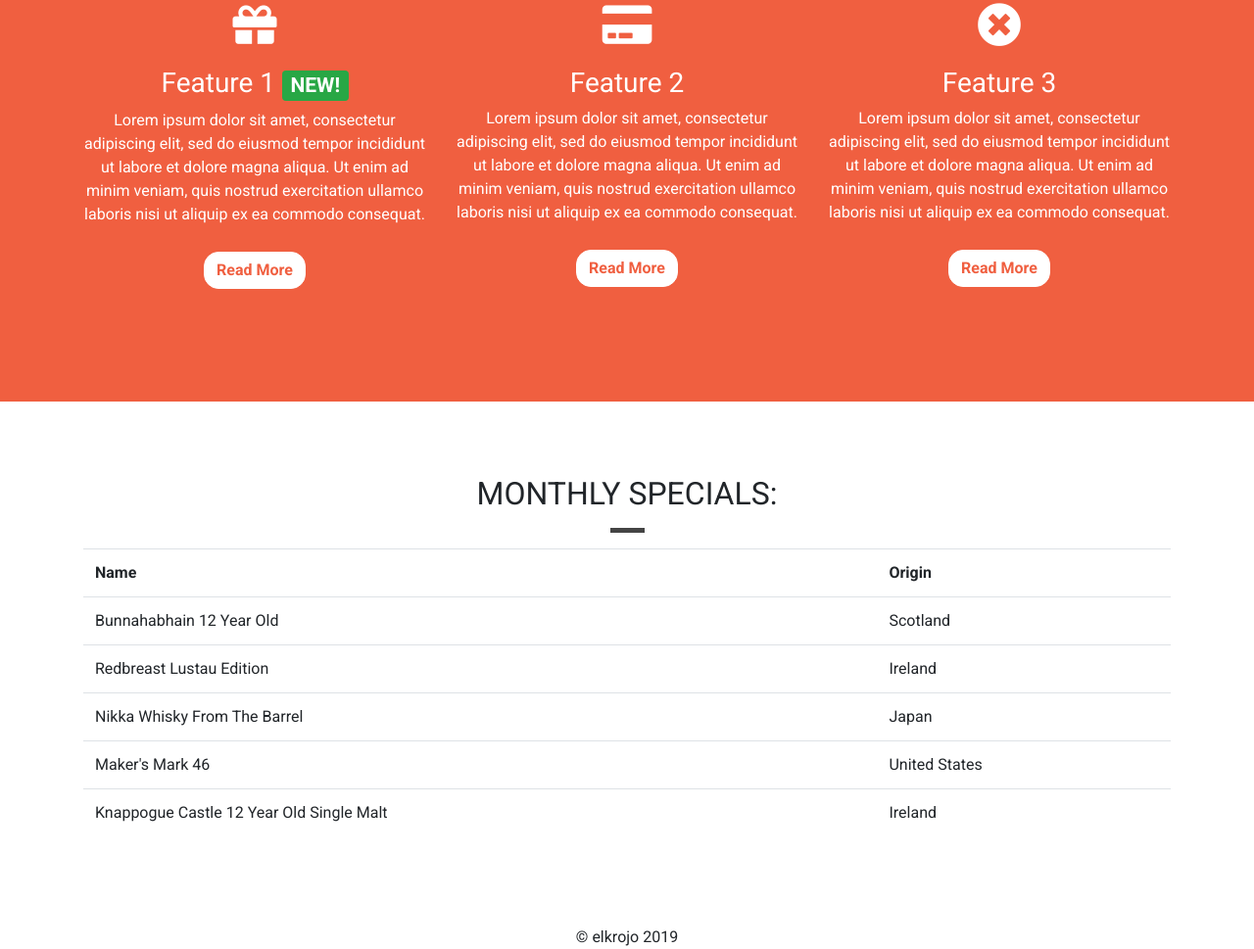
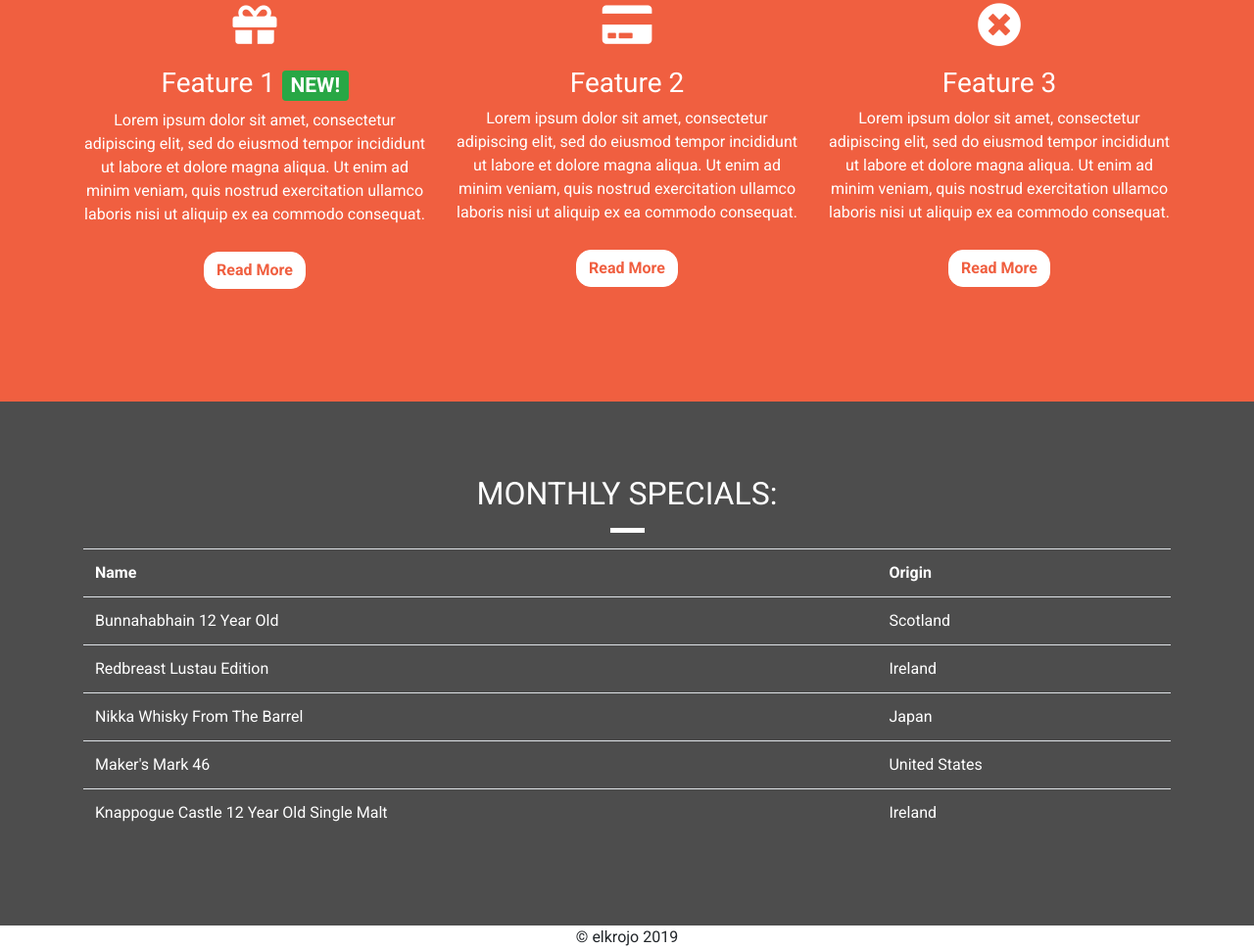
Before and after one commit to elkrojo/whiskey-drop, a plain HTML site: page index.html in a window 1280 px wide. Shown: the part 1344-2313 px from the top of the page at 98% size. Drawn offline with nearby package versions, Linux system fonts and the light colour scheme.

Commit message:
Added color styling to specials

```diff
--- a/css/style.css
+++ b/css/style.css
@@ -9,6 +9,11 @@ body {
 
 .container-wrapper--red {
     background-color: #f05f40;
+    color: #fff;
+}
+
+.container-wrapper--grey {
+    background-color: #4d4d4d;
     color: #fff;
 }
 
--- a/index.html
+++ b/index.html
@@ -198,13 +198,13 @@
 	</div>
 
 	<!-- Monthly Specials -->
-	<div class="container-wrapper">
+	<div class="container-wrapper container-wrapper--grey">
 		<div class="container specials-container content-container">
 			<section class="specials">
 				<div class="row">
 					<div class="col-12 page-header">
 						<h2 class=" text-uppercase">Monthly Specials:</h2>
-						<hr class="block-divider block-divider--short">
+						<hr class="block-divider block-divider--short block-divider--white">
 					</div>
 				</div>
 				<table class="table">
```
